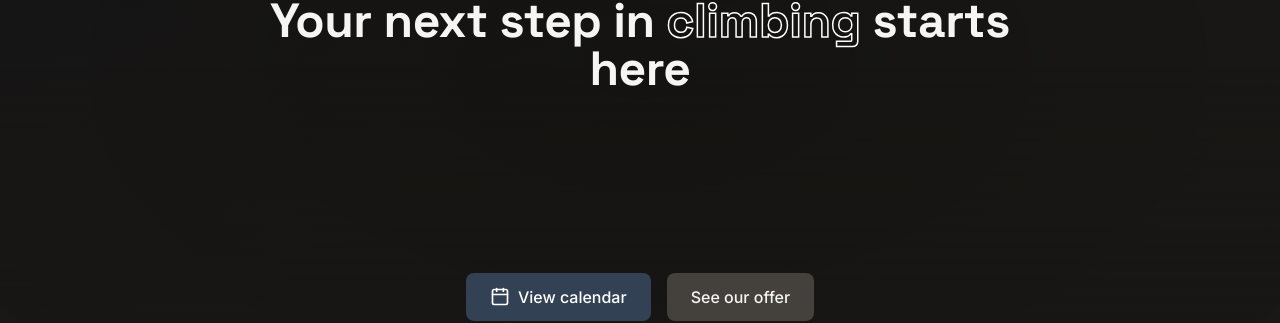
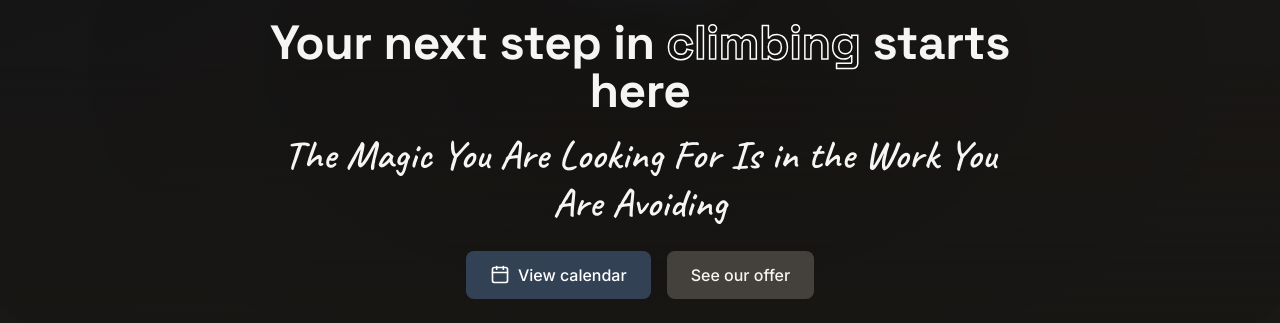
Before and after one commit to NextStepProDev/next-step-pro-climbing-project, a React (Vite) app in the folder next-step-pro-climbing-frontend/: page / in a window 1280 px wide. Shown: the part 334-657 px from the top of the page. Built offline with nearby package versions, Linux system fonts and the light colour scheme; no server answers.

Commit message:
feat(home): put the motto in the hero in a handwritten face (#176)

```diff
--- a/next-step-pro-climbing-frontend/index.html
+++ b/next-step-pro-climbing-frontend/index.html
@@ -19,7 +19,7 @@
     <meta property="og:image:height" content="1057" />
     <link rel="preconnect" href="https://fonts.googleapis.com" />
     <link rel="preconnect" href="https://fonts.gstatic.com" crossorigin />
-    <link href="https://fonts.googleapis.com/css2?family=Inter:wght@400;500;600;700&family=Space+Grotesk:wght@500;600;700&display=swap" rel="stylesheet" />
+    <link href="https://fonts.googleapis.com/css2?family=Caveat:wght@600&family=Inter:wght@400;500;600;700&family=Space+Grotesk:wght@500;600;700&display=swap" rel="stylesheet" />
     <title>Next Step Pro Climbing</title>
   </head>
   <body>
--- a/next-step-pro-climbing-frontend/src/index.css
+++ b/next-step-pro-climbing-frontend/src/index.css
@@ -44,6 +44,17 @@ body {
 h1, h2, h3, h4, h5, h6, .font-display {
   font-family: 'Space Grotesk', 'Inter', system-ui, sans-serif;
   letter-spacing: -0.01em;
+}
+
+/* Odręczny krój motta w hero. BEZ `italic` na wywołaniu: Caveat nie ma odmiany
+   pochylonej, więc przeglądarka dorobiłaby ją pochyleniem syntetycznym — pismo
+   odręczne pochylone drugi raz robi się nieczytelne. Kreski są cieńsze niż w Inter,
+   więc rozmiar tej klasy jest dobrany do CZYTELNOŚCI na zdjęciu, nie do wysokości
+   liter: Caveat ma niski x-height, więc 40 px optycznie odpowiada mniej więcej 26 px
+   Intera i poniżej tego zaczyna się gubić na fakturze skały. */
+.font-hand {
+  font-family: 'Caveat', 'Inter', system-ui, cursive;
+  letter-spacing: 0.01em;
 }
 
 * {
--- a/next-step-pro-climbing-frontend/src/locales/en/home.json
+++ b/next-step-pro-climbing-frontend/src/locales/en/home.json
@@ -3,8 +3,7 @@
   "hero": {
     "tagline": "Your next step in climbing starts here",
     "taglineHighlight": "climbing",
-    "subtitle": "Professional support on the path to your mastery starts with choosing the right coach or instructor. I'm here to help you achieve your climbing goals and grow in this exciting discipline. Together, we can create a training plan tailored to your needs and abilities, helping you reach your goals. See you at training! Thank you for your trust!",
-    "subtitleMobile": "Tailored training and coaching — reach your climbing goals.",
+    "motto": "The Magic You Are Looking For Is in the Work You Are Avoiding",
     "viewCalendar": "View calendar",
     "seeOffer": "See our offer",
     "athleteZone": "Athlete zone"
@@ -27,6 +26,7 @@
   "offer": {
     "title": "Our offer",
     "subtitle": "Choose a training format that suits your needs and skill level",
+    "intro": "Professional support on the path to your mastery starts with choosing the right coach or instructor. I'm here to help you achieve your climbing goals and grow in this exciting discipline. Together, we can create a training plan tailored to your needs and abilities, helping you reach your goals. See you at training! Thank you for your trust!",
     "courses": {
       "title": "Courses",
       "description": "Climbing courses preparing you for independent and safe climbing on rock and artificial walls. Training sessions are led by experienced PZA instructors.",
--- a/next-step-pro-climbing-frontend/src/locales/es/home.json
+++ b/next-step-pro-climbing-frontend/src/locales/es/home.json
@@ -3,8 +3,7 @@
   "hero": {
     "tagline": "Tu siguiente paso en la escalada comienza aquí",
     "taglineHighlight": "escalada",
-    "subtitle": "El apoyo profesional en el camino hacia tu maestría comienza con la elección del entrenador o instructor adecuado. Estoy aquí para ayudarte a alcanzar tus metas en la escalada y crecer en esta apasionante disciplina. Juntos podemos crear un plan de entrenamiento adaptado a tus necesidades y capacidades, gracias al cual alcanzarás tus objetivos. ¡Nos vemos en el entrenamiento! ¡Gracias por tu confianza!",
-    "subtitleMobile": "Entrenamiento y coaching a medida — alcanza tus objetivos de escalada.",
+    "motto": "The Magic You Are Looking For Is in the Work You Are Avoiding",
     "viewCalendar": "Ver calendario",
     "seeOffer": "Conoce nuestra oferta",
     "athleteZone": "Zona del atleta"
@@ -27,6 +26,7 @@
   "offer": {
     "title": "Nuestra oferta",
     "subtitle": "Elige la forma de entrenamiento adaptada a tus necesidades y nivel",
+    "intro": "El apoyo profesional en el camino hacia tu maestría comienza con la elección del entrenador o instructor adecuado. Estoy aquí para ayudarte a alcanzar tus metas en la escalada y crecer en esta apasionante disciplina. Juntos podemos crear un plan de entrenamiento adaptado a tus necesidades y capacidades, gracias al cual alcanzarás tus objetivos. ¡Nos vemos en el entrenamiento! ¡Gracias por tu confianza!",
     "courses": {
       "title": "Cursos",
       "description": "Cursos de escalada que te preparan para escalar de forma autónoma y segura en roca y en rocódromo. Las formaciones están dirigidas por instructores experimentados de la PZA.",
--- a/next-step-pro-climbing-frontend/src/locales/pl/home.json
+++ b/next-step-pro-climbing-frontend/src/locales/pl/home.json
@@ -3,8 +3,7 @@
   "hero": {
     "tagline": "Twój następny krok we wspinaczce zaczyna się tutaj",
     "taglineHighlight": "wspinaczce",
-    "subtitle": "Profesjonalne wsparcie w drodze do Twojego mistrzostwa zaczyna się od wyboru trenera lub instruktora. Jestem tu, aby pomóc Ci osiągnąć Twoje wspinaczkowe cele i rozwijać się w tej pasjonującej dyscyplinie. Razem możemy stworzyć plan treningowy dopasowany do Twoich potrzeb i możliwości, dzięki któremu osiągniesz swoje cele. Do zobaczenia na treningu! Dziękuję za zaufanie!",
-    "subtitleMobile": "Trening i coaching szyty na miarę — sięgnij po swoje wspinaczkowe cele.",
+    "motto": "The Magic You Are Looking For Is in the Work You Are Avoiding",
     "viewCalendar": "Zobacz kalendarz",
     "seeOffer": "Poznaj ofertę",
     "athleteZone": "Strefa zawodnika"
@@ -27,6 +26,7 @@
   "offer": {
     "title": "Nasza oferta",
     "subtitle": "Wybierz formę treningu dopasowaną do Twoich potrzeb i poziomu zaawansowania",
+    "intro": "Profesjonalne wsparcie w drodze do Twojego mistrzostwa zaczyna się od wyboru trenera lub instruktora. Jestem tu, aby pomóc Ci osiągnąć Twoje wspinaczkowe cele i rozwijać się w tej pasjonującej dyscyplinie. Razem możemy stworzyć plan treningowy dopasowany do Twoich potrzeb i możliwości, dzięki któremu osiągniesz swoje cele. Do zobaczenia na treningu! Dziękuję za zaufanie!",
     "courses": {
       "title": "Kursy",
       "description": "Kursy wspinaczkowe przygotowujące do samodzielnego i bezpiecznego wspinania w skałach oraz na sztucznej ścianie. Szkolenia prowadzone są przez doświadczonych instruktorów PZA.",
--- a/next-step-pro-climbing-frontend/src/pages/HomePage.tsx
+++ b/next-step-pro-climbing-frontend/src/pages/HomePage.tsx
@@ -275,15 +275,19 @@ export function HomePage() {
                 onDone={() => setTitleTyped(true)}
               />
             </h1>
-            {/* the paragraph appears (hero-rise) only once the heading has been typed out;
+            {/* the motto appears (hero-rise) only once the heading has been typed out;
                 until then opacity-0 reserves the height → the buttons below do not jump */}
-            {/* Mobile: a short, punchy subtitle (the whole glass card must fit on 1 screen). */}
-            <p style={{ '--hero-delay': '120ms' } as CSSProperties} className={`sm:hidden text-[15px] leading-snug mb-6 max-w-md mx-auto text-surface-100/95 ${titleTyped ? 'hero-rise' : 'opacity-0'}`}>
-              {t("hero.subtitleMobile")}
-            </p>
-            {/* Desktop: the full description (untouched). */}
-            <p style={{ '--hero-delay': '120ms' } as CSSProperties} className={`hidden sm:block text-lg mb-6 max-w-2xl mx-auto text-surface-100/90 hero-over-photo hero-over-photo-sm ${titleTyped ? 'hero-rise' : 'opacity-0'}`}>
-              {t("hero.subtitle")}
+            {/* One line under the heading, in English in every locale: it is a quote, and a quote
+                translated three ways stops reading as one and starts reading as a slogan we wrote.
+                Deliberately unattributed — the saying circulates without a reliable author, and a
+                wrong credit on the front page is worse than none.
+                Handwriting earns its size back: Caveat's thin strokes and low x-height need the
+                full-size halo (hero-over-photo, not the -sm contour) and no opacity dimming, or the
+                line dissolves into the rock texture. The strokes are the whole reason this one is
+                set larger than the paragraph it replaced — it is not a louder line, it is a thinner
+                one that needs the room. */}
+            <p style={{ '--hero-delay': '120ms' } as CSSProperties} className={`font-hand text-[30px] leading-[1.15] sm:text-[40px] sm:leading-[1.2] mb-6 max-w-md sm:max-w-3xl mx-auto text-surface-100 sm:hero-over-photo ${titleTyped ? 'hero-rise' : 'opacity-0'}`}>
+              {t("hero.motto")}
             </p>
             {/* the buttons slide in right after the paragraph — a top-down cascade, only after the heading is typed */}
             <div style={{ '--hero-delay': '320ms' } as CSSProperties} className={`flex flex-col sm:flex-row gap-4 justify-center ${titleTyped ? 'hero-rise' : 'opacity-0'}`}>
@@ -525,6 +529,11 @@ export function HomePage() {
             <p className="text-surface-400 max-w-2xl mx-auto">
               {t("offer.subtitle")}
             </p>
+            {/* The coach's personal note. It used to open the hero, where 70 words in four
+                sentences went unread; here it sits next to what it actually describes. */}
+            <p className="text-surface-400 max-w-3xl mx-auto mt-6 text-sm sm:text-base leading-relaxed">
+              {t("offer.intro")}
+            </p>
           </div>
 
           <div className="grid md:grid-cols-3 gap-8">
```
Also changed, not shown: 1 other file (tests, documents, lock files or other folders).
